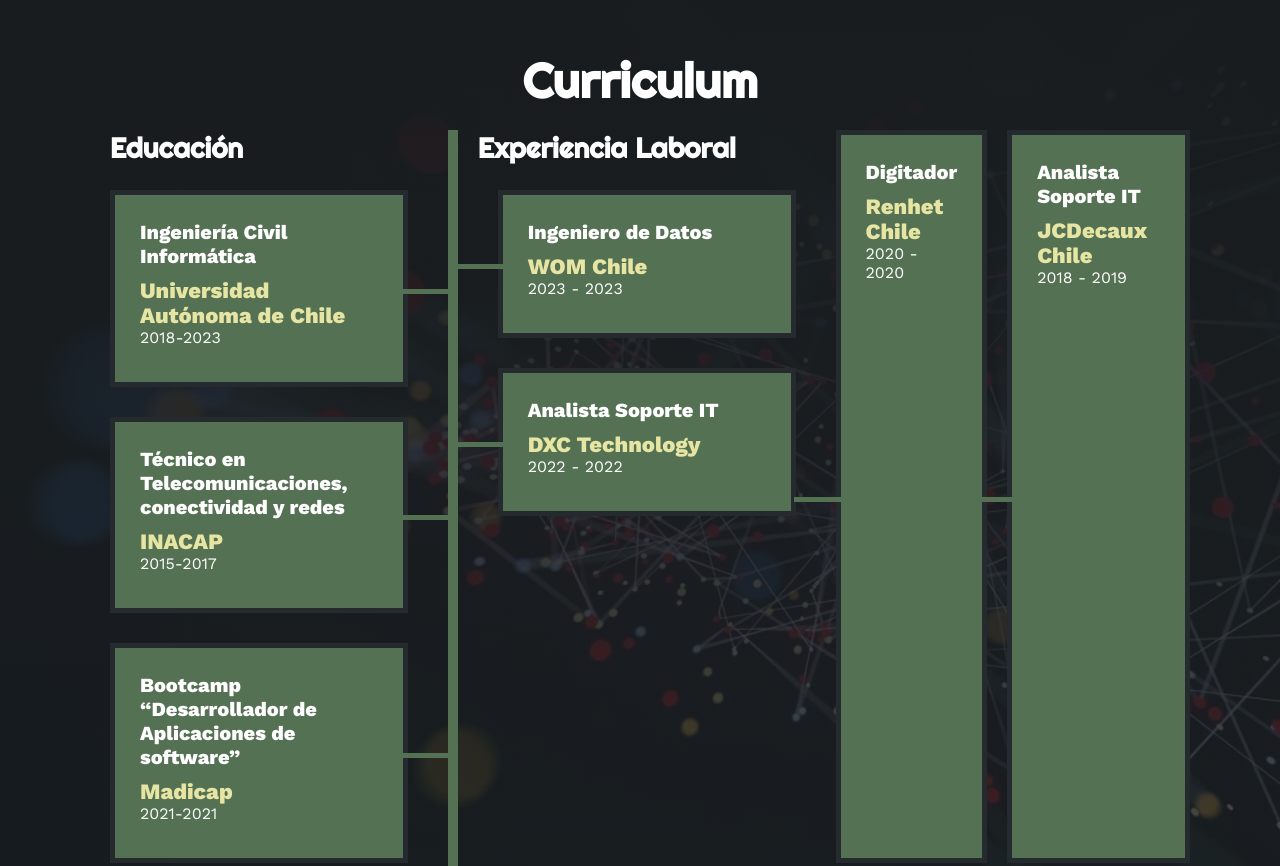
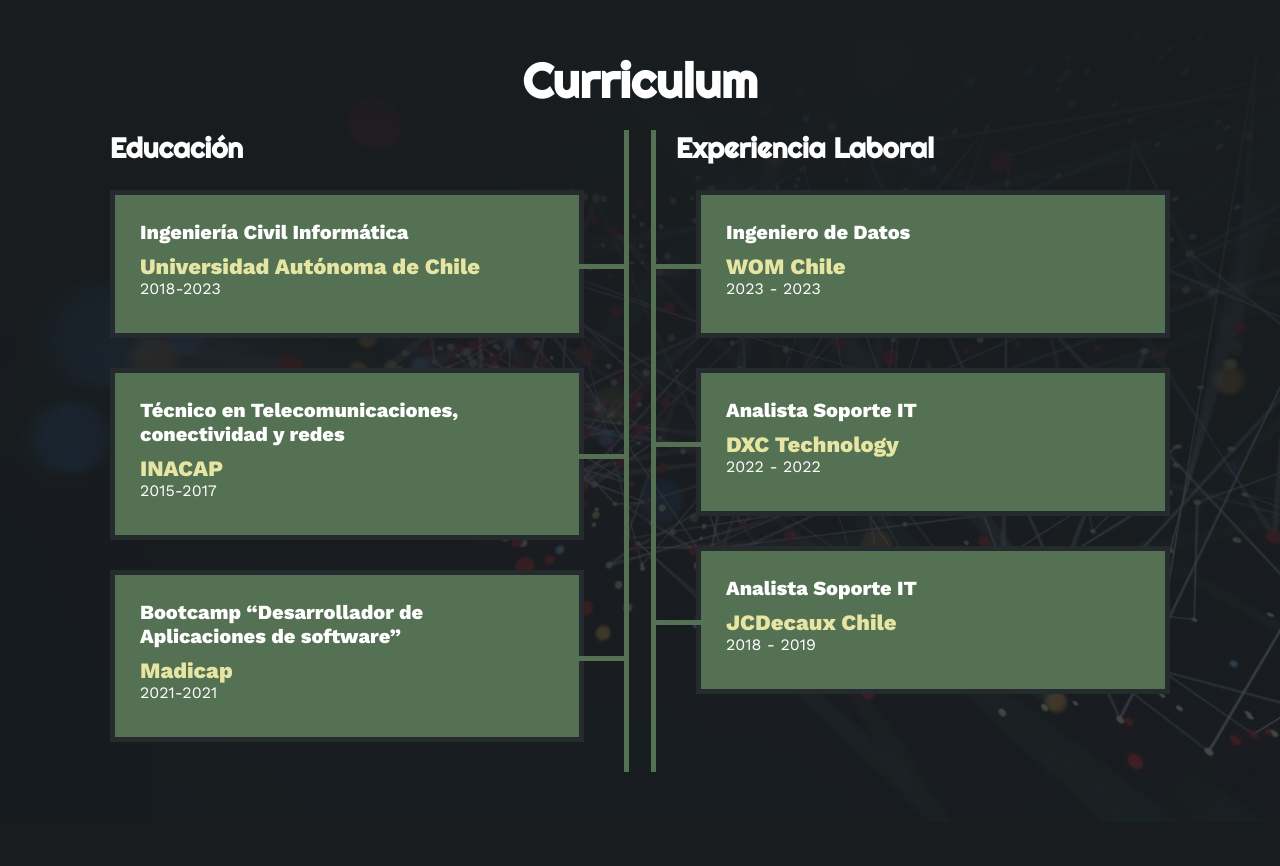
Before and after one commit to Feveraf/feveraf.github.io, a plain HTML site: page index.html in a window 1280 px wide. Shown: the part 2000-2866 px from the top of the page. Drawn offline with nearby package versions, Linux system fonts and the light colour scheme.

Commit message:
update section

```diff
--- a/index.html
+++ b/index.html
@@ -259,14 +259,6 @@ Me gusta conocer nuevas tecnologías y dedicarle interés a la hora de aprender
                         <div class="conectord">
                         </div>
                     </div>
-                    </div>
-                    <div class="item der">
-                        <h4>Digitador</h4>
-                        <span class="casa">Renhet Chile</span>
-                        <span class="fecha">2020 - 2020</span>
-                        <div class="conectord">
-                        </div>
-                    </div>
                     <div class="item der">
                         <h4>Analista Soporte IT</h4>
                         <span class="casa">JCDecaux Chile</span>
```
